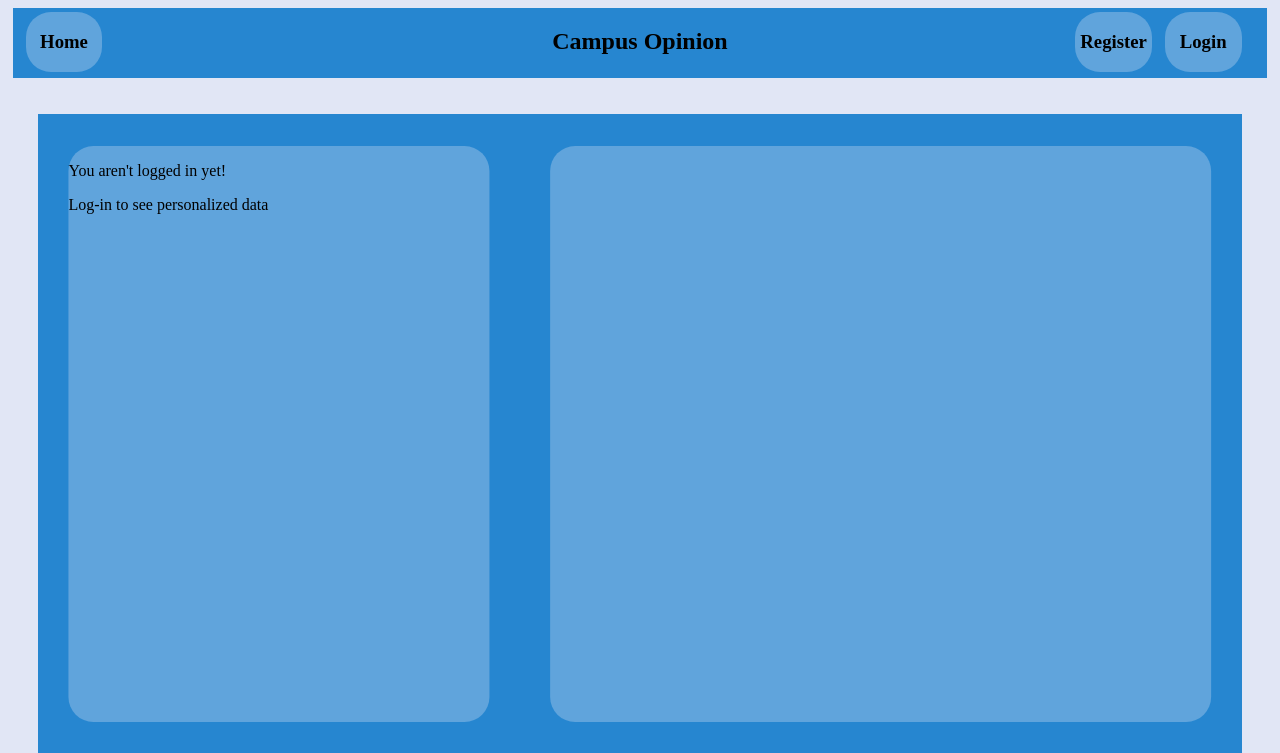
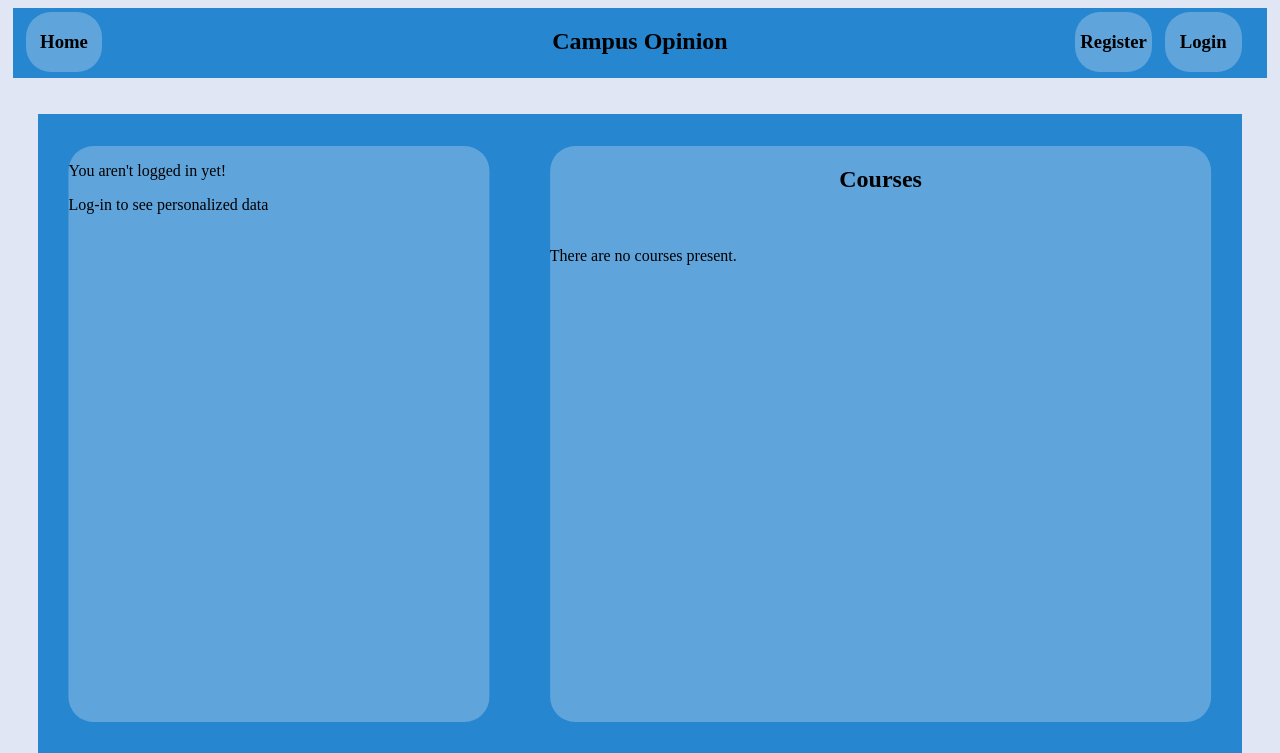
Before and after one commit to mrktrnbll/course-feedback-website-WAD2, a Django app: template templates/course_feedback/home.html in a window 1280 px wide. Shown: the top 753 px of the page. Run offline with Django 3.2, Linux system fonts and the light colour scheme; the template is opened without the code that fills it, so the values that code supplies are empty.

Commit message:
Added right home box and the functionality of who can view it - needs view 'view course' view to show courses

```diff
--- a/static/css/stylesheet.css
+++ b/static/css/stylesheet.css
@@ -138,3 +138,7 @@ h3 {
     left: 70%;
     transform: translate(-50%, -50%);
 }
+
+h2.center {
+	text-align: center;
+}
--- a/templates/course_feedback/home.html
+++ b/templates/course_feedback/home.html
@@ -11,14 +11,41 @@
     {% if user.is_authenticated and user.is_lecturer is None %}
         <p>Your account has been created. Waiting for admin to accept you.</p>
     {% elif user.is_authenticated and user.is_lecturer is True %}
-        <h3>Created Courses</h3>
+        <h2>Created Courses</h2>
     {% elif user.is_authenticated and user.is_lecturer is True %}
-        <h3>Reviewed Courses</h3>
+        <h2>Reviewed Courses</h2>
     {% else %}
-        <p class="center-text">You aren't logged in yet!</p>
+        <p>You aren't logged in yet!</p>
         <p>Log-in to see personalized data</p>
     {% endif %}
     {#  add main body boxes showing for showing overall information  #}
 
     {#  add in user based page filling to allow different users to see different content  #}
 {% endblock %}
+
+{% block home_box_right_block %}
+
+
+    {% if user.is_authenticated and user.is_lecturer is True %}
+        <h2>Create New Course</h2>
+        {#  add in form to add new course #}
+    {% else %}
+        <h2 class="center">Courses</h2>
+        {% if courses %}
+        <ul>
+        <p>Click to review:</p>
+        {% for course in courses %}
+            <li>
+                {#  need a show course view to access the categories  #}
+            </li>
+        {% endfor %}
+        </ul>
+        {% else %}
+            <br />
+            <p>There are no courses present.</p>
+        {% endif %}
+    {% endif %}
+    {#  add main body boxes showing for showing overall information  #}
+
+    {#  add in user based page filling to allow different users to see different content  #}
+{% endblock %}
```
